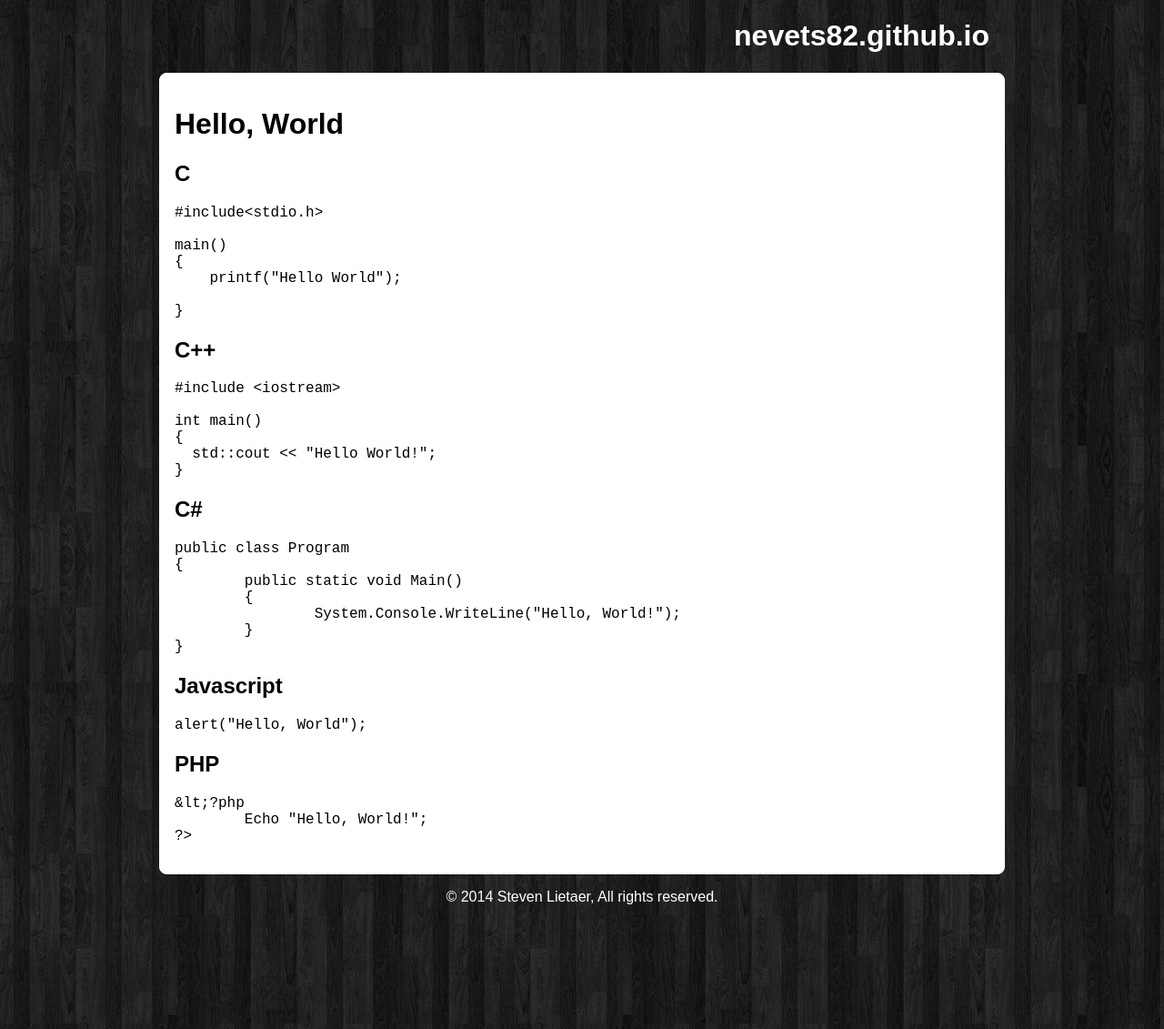
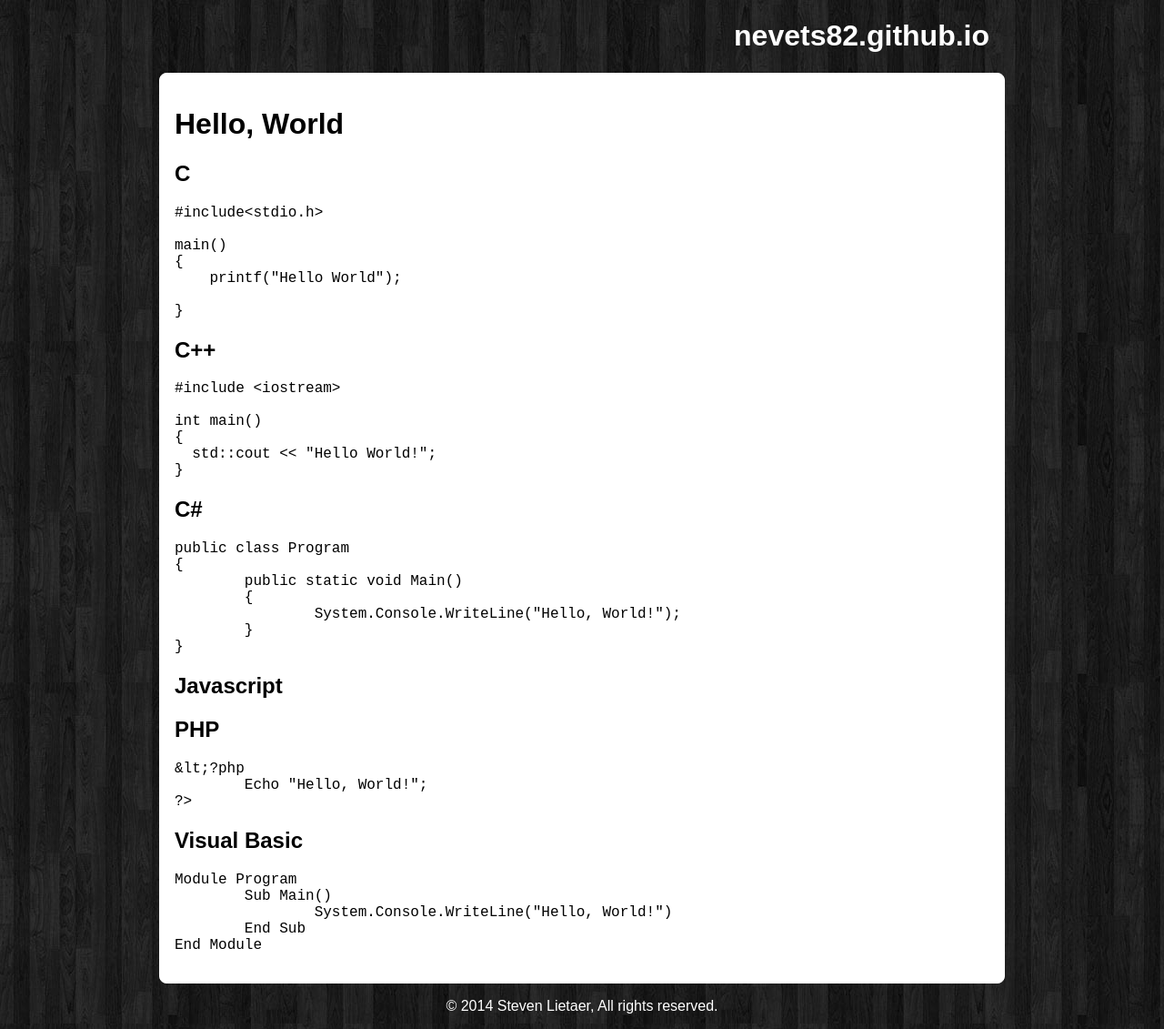
Before and after one commit to Nevets82/nevets82.github.io, a Jekyll site: the page built from index.md, in a window 1280 px wide. Shown: the whole page at 91% size. Built offline with Jekyll 4.4.1, drawn with Linux system fonts in a browser that asks for light colours; Markdown is read by kramdown in place of the engine named in the settings.

Commit message:
And again

````diff
--- a/index.md
+++ b/index.md
@@ -44,9 +44,7 @@ public class Program
 
 ## Javascript ##
 
-```javascript
-alert("Hello, World");
-```
+
 
 ## PHP ##
 
@@ -55,3 +53,13 @@ alert("Hello, World");
 	Echo "Hello, World!";
 ?>
 ```
+
+## Visual Basic ##
+
+```vb
+Module Program
+	Sub Main()
+		System.Console.WriteLine("Hello, World!")
+	End Sub
+End Module
+```
````
